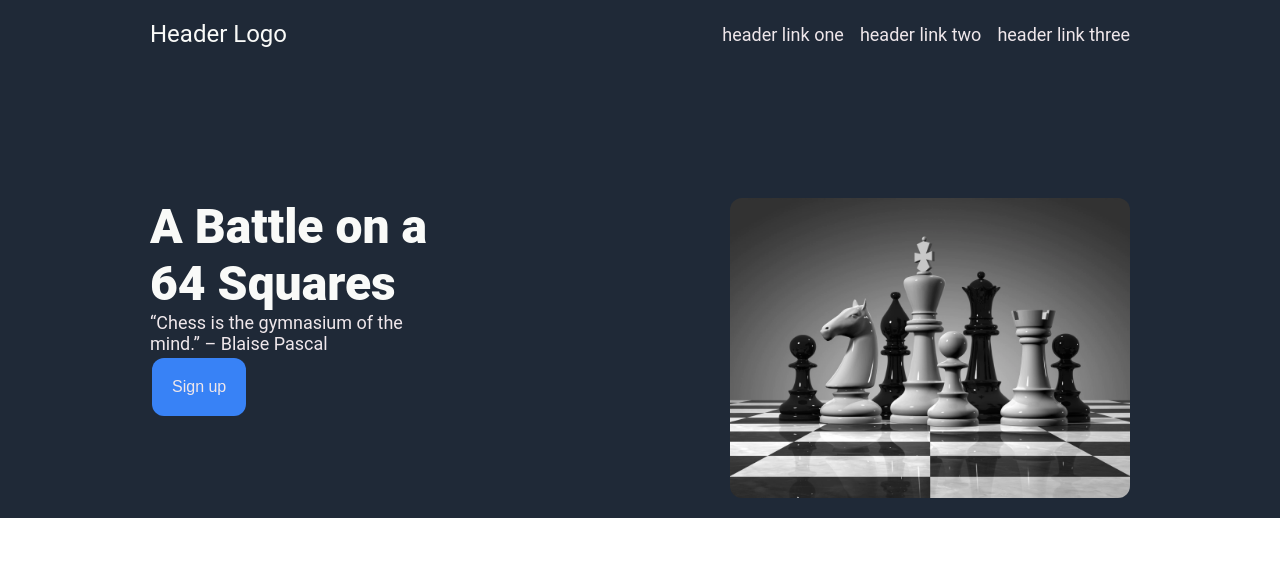
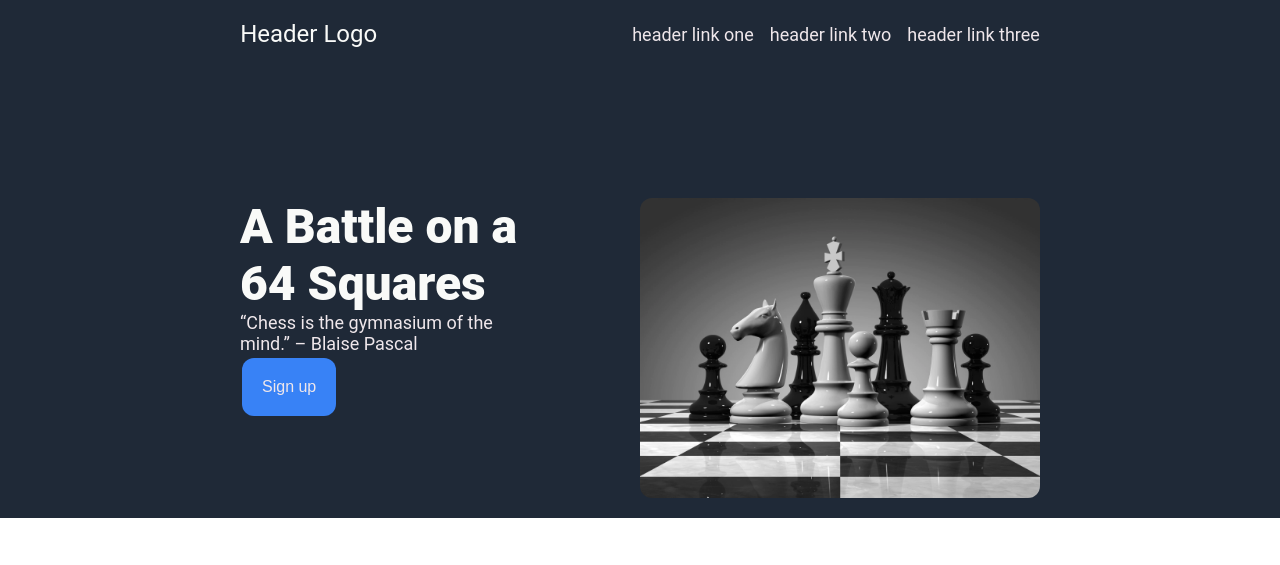
Before and after one commit to OneAvidLearner/Landing-Page, a plain HTML site: page index.html in a window 1280 px wide. Shown: the top 565 px of the page. Drawn offline with Linux system fonts and the light colour scheme.

Commit message:
Aligned the header and hero

```diff
--- a/style.css
+++ b/style.css
@@ -11,7 +11,8 @@ body {
     display: flex;
     padding: 150px;
     padding-top: 20px;
-    justify-content: space-between;
+    justify-content: center;
+    gap: 255px;
     flex-direction: row;
     align-items: center;
 
@@ -49,7 +50,8 @@ a {
     padding-left: 150px;
     padding-right: 150px;
     padding-bottom: 20px;
-    justify-content: space-between;
+    justify-content: center;
+    gap: 100px;
 
 
 
```
